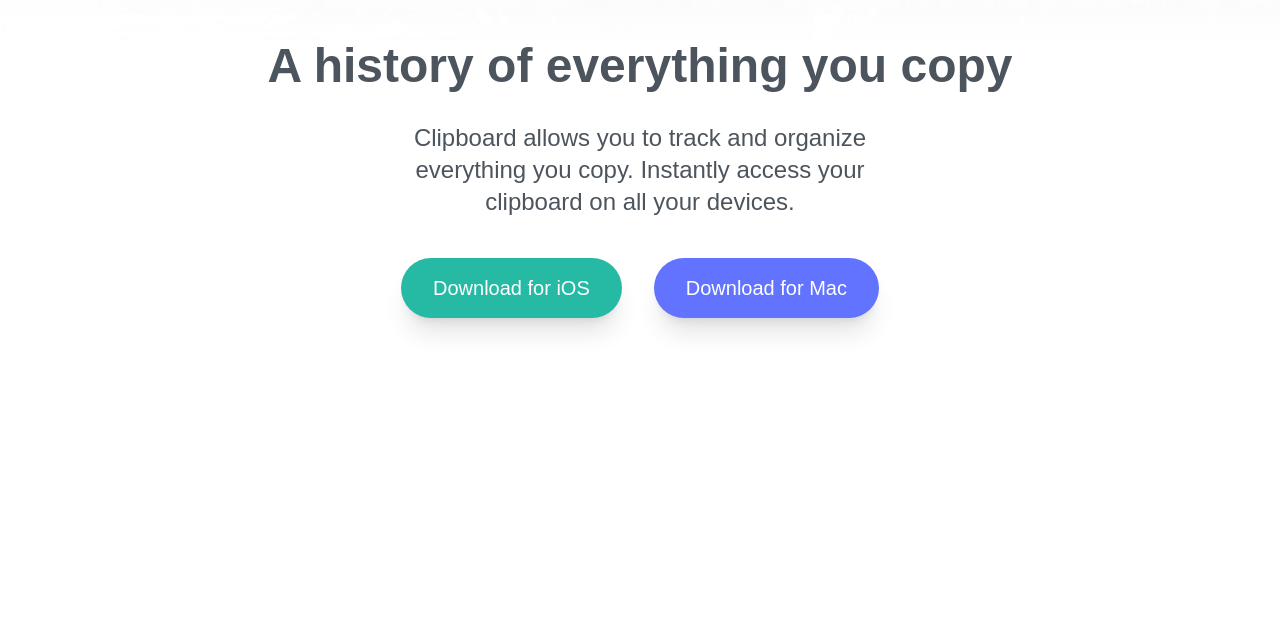
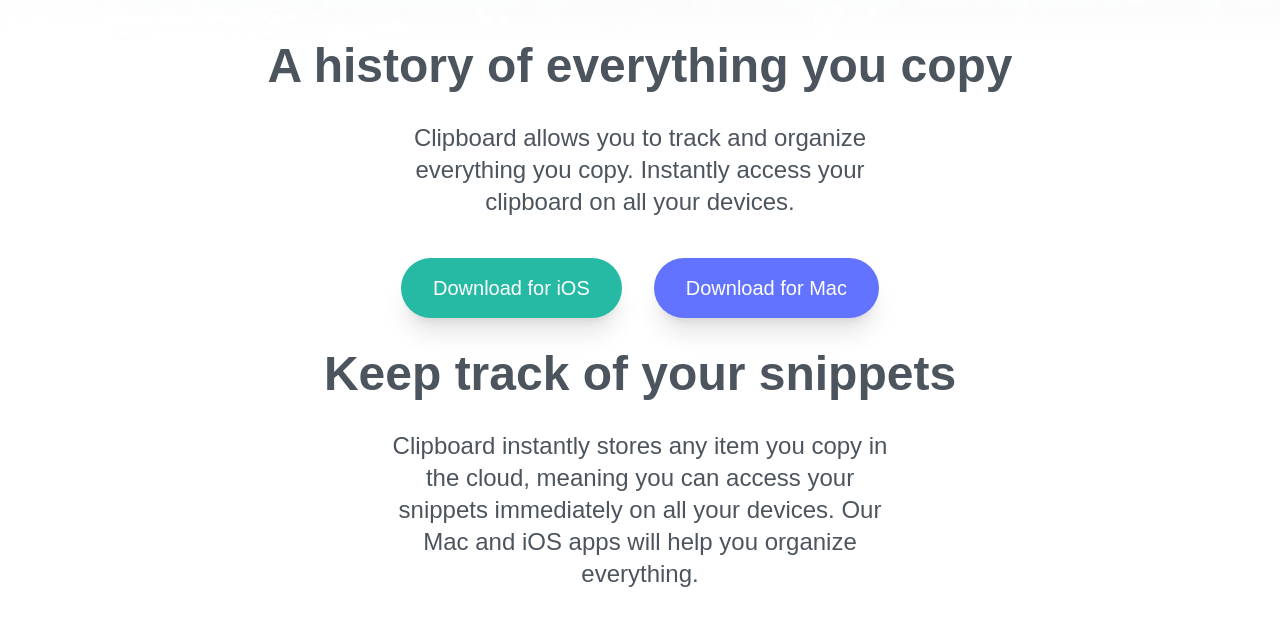
Before and after one commit to Dineshkumar-DDK/clipboard_display_project, a website: page index.html in a window 1280 px wide. Shown: the part 275-900 px from the top of the page. Before the commit the page ends 800 px from the top, so only its background shows below. Drawn offline with Linux system fonts and the light colour scheme; files whose address does not match are found by name; a web font is replaced by a local one.

Commit message:
added snippet section

```diff
--- a/index.html
+++ b/index.html
@@ -26,6 +26,14 @@
             </div>
         </div>
     </section>
+    <section id="snippets">
+        <div class="mx-auto text-center max-w-6xl my-8 px-10">
+            <h3 class="text-4xl md:text-5xl font-bold text-darkGrayishBlue mb-8">
+                Keep track of your snippets
+            </h3>
+            <p class="mx-auto max-w-lg mb-10 text-darkGrayishBlue text-2xl">Clipboard instantly stores any item you copy in the cloud, meaning you can access your snippets immediately on all your devices. Our Mac and iOS apps will help you organize everything.</p>
+        </div>
+    </section>
 </body>
 
 </html>
```
Also changed, not shown: css/style.css.
